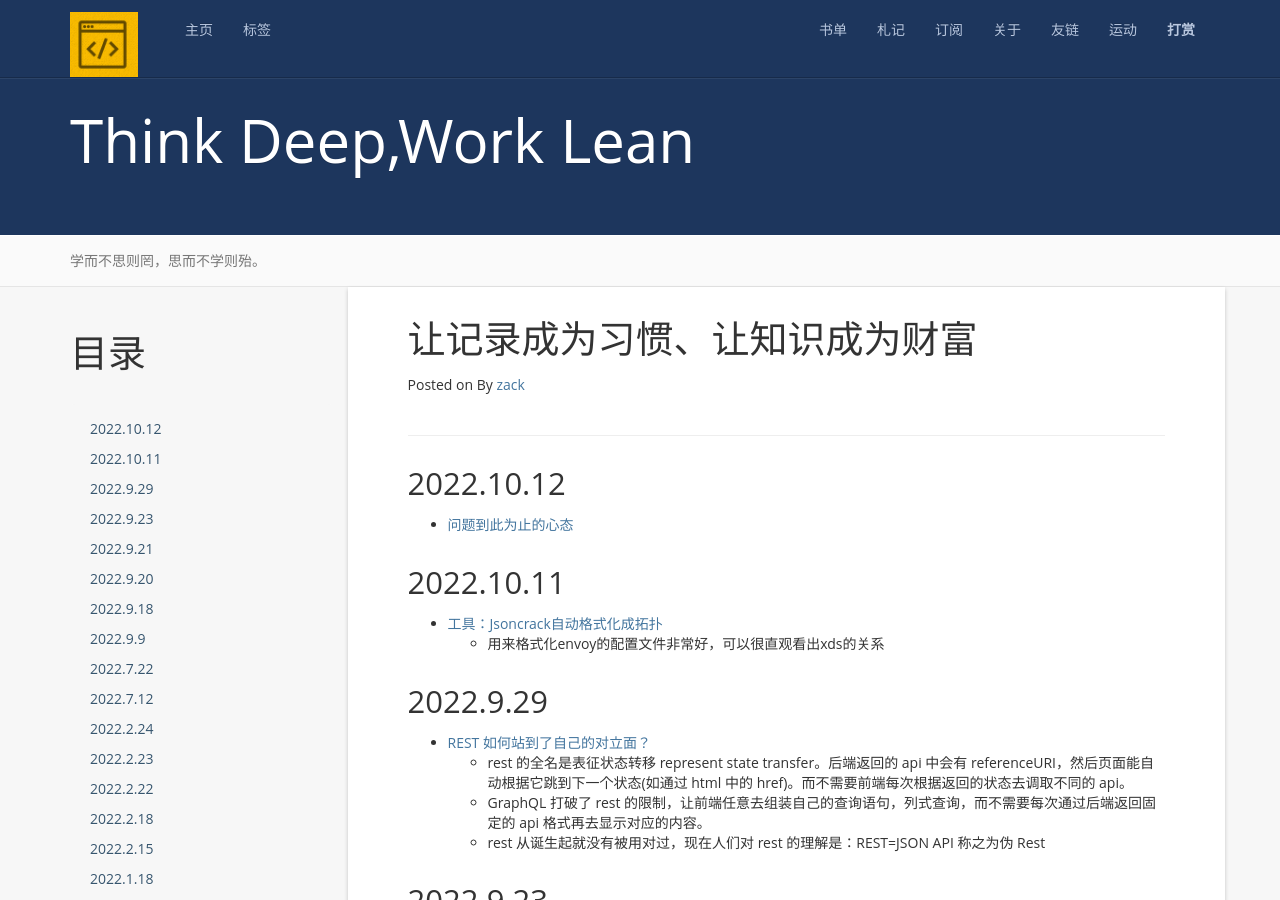
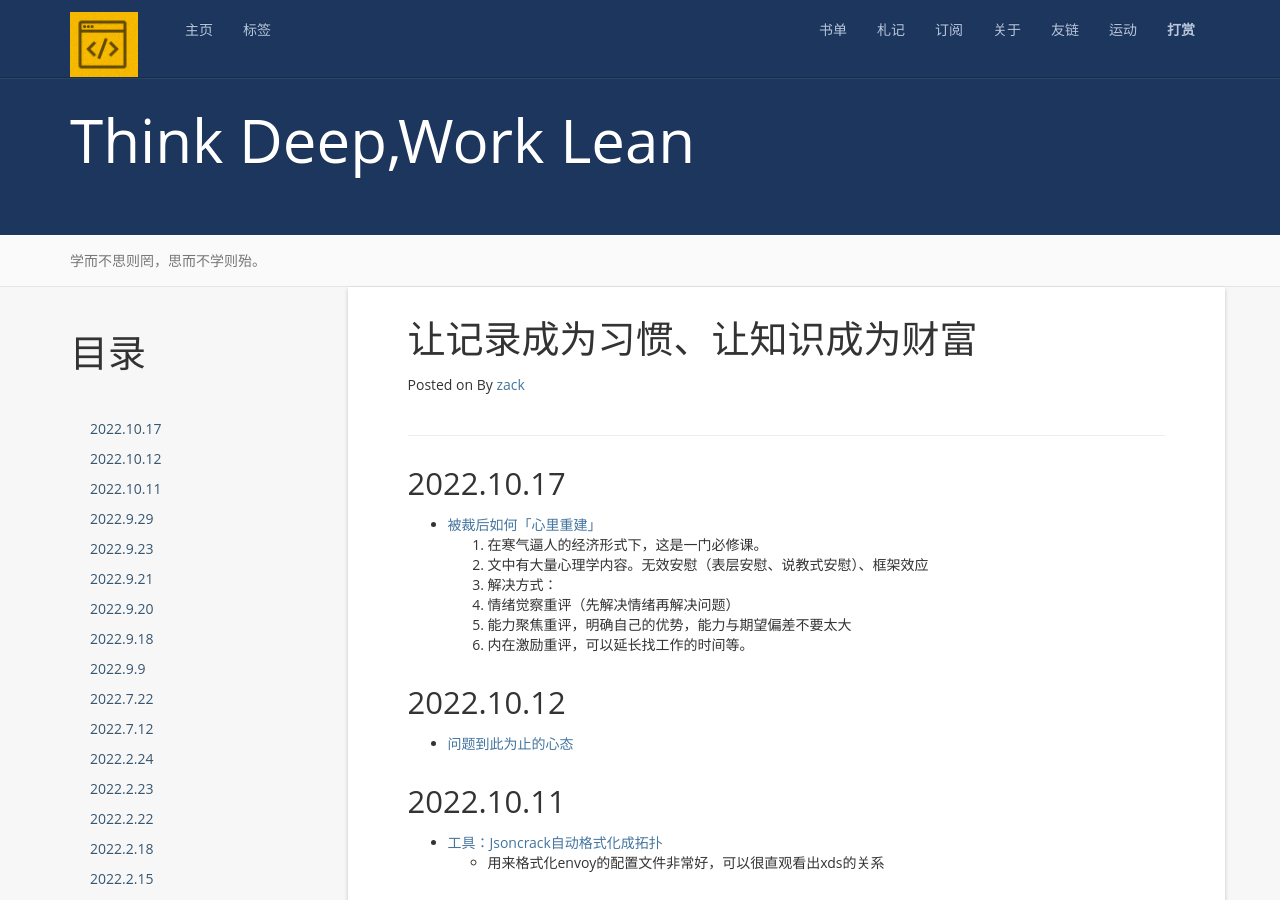
Before and after one commit to zackzhangkai/zackzhangkai.github.io, a Jekyll site: the page built from note.md, in a window 1280 px wide and 900 px high. Built offline with Jekyll 4.4.1, drawn with Linux system fonts in a browser that asks for light colours; nearby versions of some CDN libraries; a script that is not in the unit is left out; comment, search, counter and statistics services are not loaded.

Commit message:
add doc
Signed-off-by: zackzhangkai <zhangkaiamm@gmail.com>

```diff
--- a/note.md
+++ b/note.md
@@ -9,6 +9,15 @@ permalink: /note/
 
 ------------
 
+2022.10.17
+----------
++ [ 被裁后如何「心里重建」](https://www.tmtpost.com/6283455.html)
+  1. 在寒气逼人的经济形式下，这是一门必修课。
+  2. 文中有大量心理学内容。无效安慰（表层安慰、说教式安慰）、框架效应
+  3. 解决方式：
+    1. 情绪觉察重评（先解决情绪再解决问题）
+    2. 能力聚焦重评，明确自己的优势，能力与期望偏差不要太大
+    3. 内在激励重评，可以延长找工作的时间等。
 
 2022.10.12
 ----------
```
